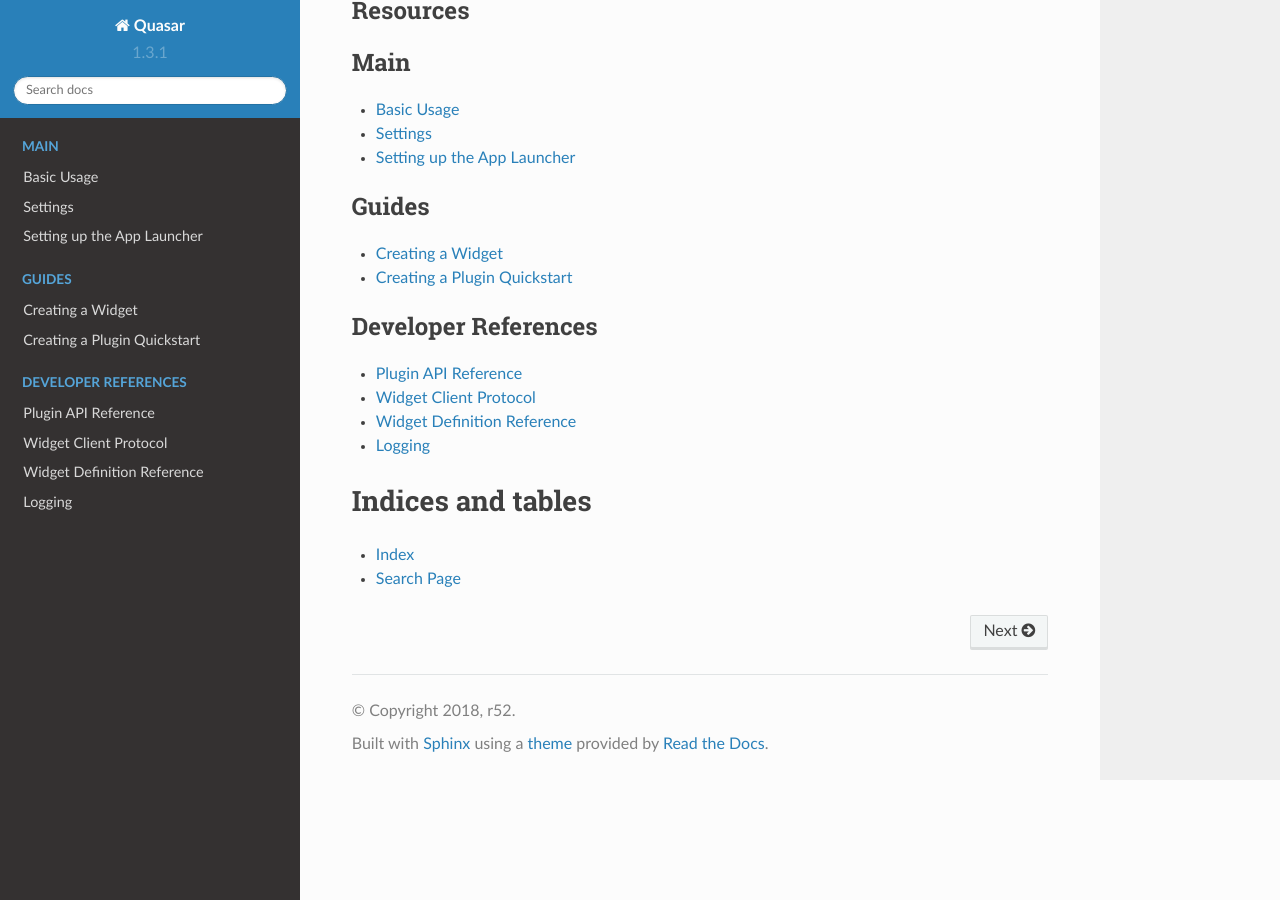
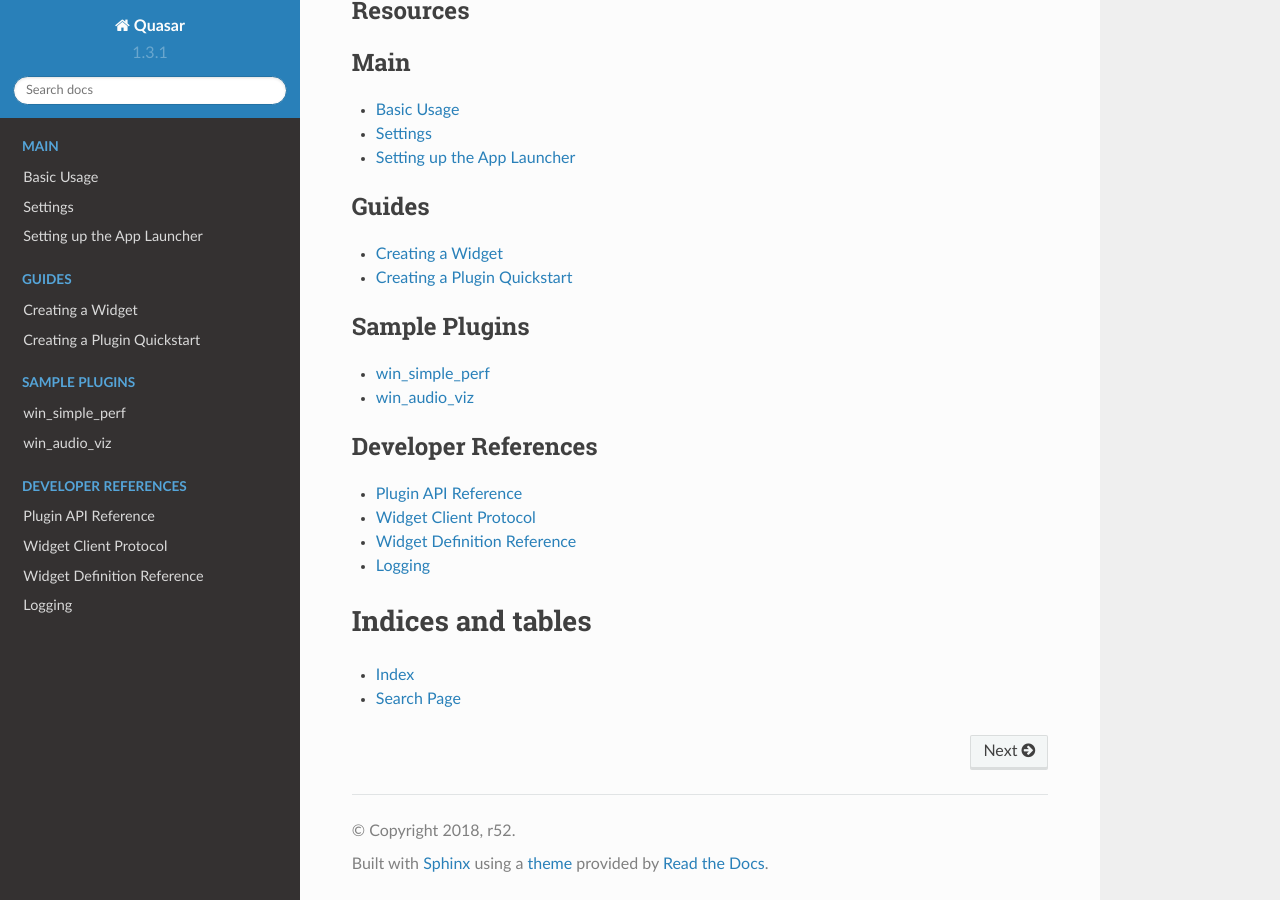
Before and after one commit to r52/quasar, a Sphinx documentation site: the page built from docs/index.rst, in a window 1280 px wide and 900 px high, scrolled down 1888 px. Built offline with Sphinx 7.4.7 and the Read the Docs theme 2.0.0, drawn with Linux system fonts in a browser that asks for light colours.

Commit message:
Link sample plugin docs

```diff
--- a/docs/index.rst
+++ b/docs/index.rst
@@ -84,6 +84,13 @@
    plugqs
 
 .. toctree::
+  :maxdepth: 1
+  :caption: Sample Plugins
+
+  win_simple_perf
+  win_audio_viz
+
+.. toctree::
    :maxdepth: 1
    :caption: Developer References
 
--- /dev/null
+++ b/docs/win_audio_viz.rst
@@ -0,0 +1 @@
+.. include:: ../plugins/win_audio_viz/README.rst
--- /dev/null
+++ b/docs/win_simple_perf.rst
@@ -0,0 +1 @@
+.. include:: ../plugins/win_simple_perf/README.rst
```
